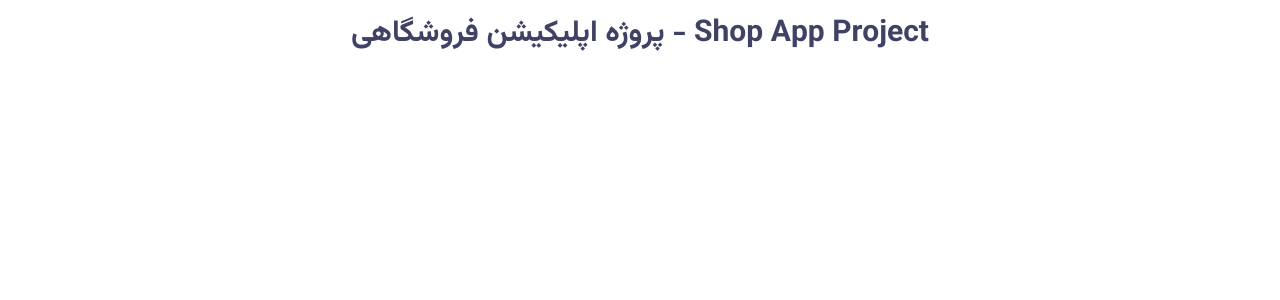
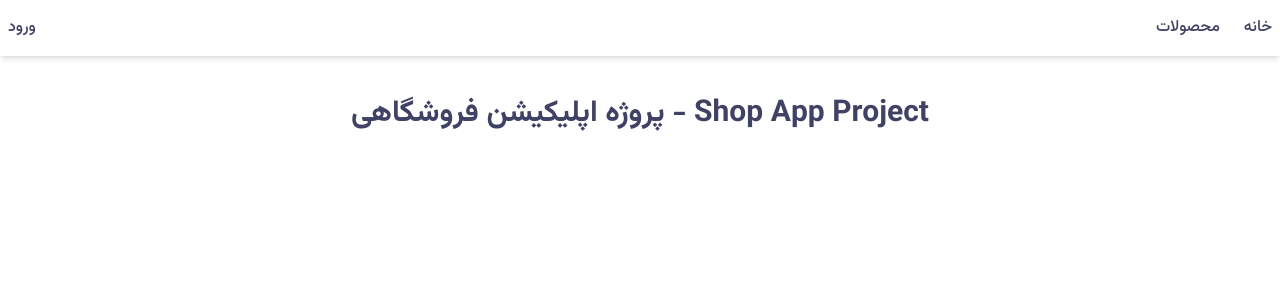
Before and after one commit to mahdi-q/Shop-App-Project, a Next.js app: page / in a window 1280 px wide. Shown: the top 300 px of the page. Built offline with nearby package versions, Linux system fonts and the light colour scheme.

Commit message:
Develop Header Component and add it to main layout

```diff
--- a/src/app/layout.jsx
+++ b/src/app/layout.jsx
@@ -1,3 +1,4 @@
+import Header from "@/components/Header";
 import vazirFont from "@/constants/localFont";
 import "@/styles/globals.css";
 
@@ -13,7 +14,9 @@ export default function RootLayout({ children }) {
         suppressHydrationWarning
         className={`${vazirFont.variable} font-sans`}
       >
-        {children}
+        <Header />
+
+        <div className="container xl:max-w-screen-xl">{children}</div>
       </body>
     </html>
   );
--- /dev/null
+++ b/src/components/Header.jsx
@@ -0,0 +1,35 @@
+import Link from "next/link";
+
+function Header() {
+  return (
+    <header className="mb-10 shadow-md">
+      <nav>
+        <ul className="container flex items-center justify-between py-2 font-medium text-secondary-800 xl:max-w-screen-xl">
+          <div className="flex items-center justify-center gap-x-2">
+            <li>
+              <Link className="block p-2 hover:text-primary-900" href="/">
+                خانه
+              </Link>
+            </li>
+
+            <li>
+              <Link
+                className="block p-2 hover:text-primary-900"
+                href="/products"
+              >
+                محصولات
+              </Link>
+            </li>
+          </div>
+
+          <li>
+            <Link className="block p-2 hover:text-primary-900" href="/auth">
+              ورود
+            </Link>
+          </li>
+        </ul>
+      </nav>
+    </header>
+  );
+}
+export default Header;
```
